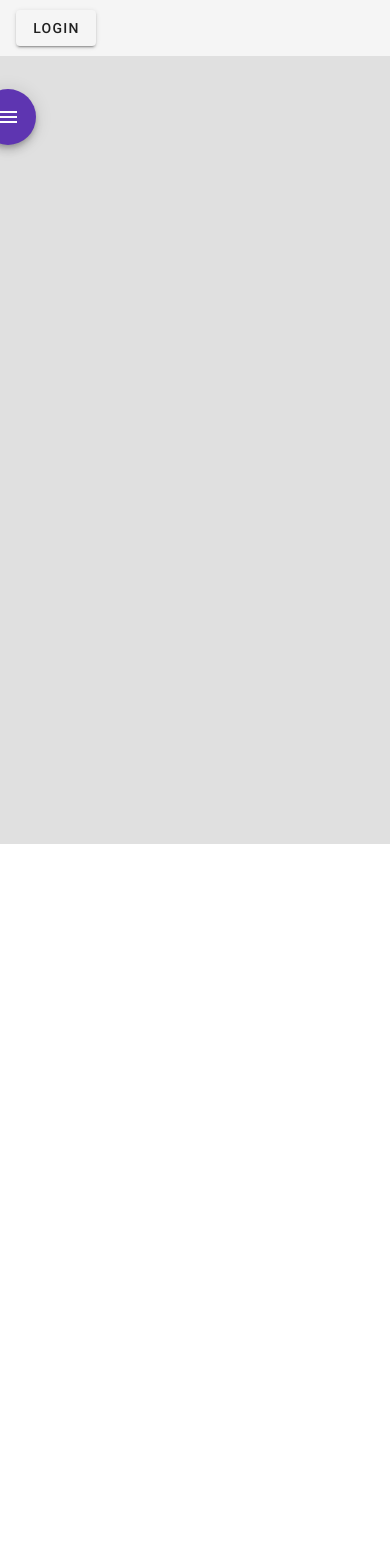
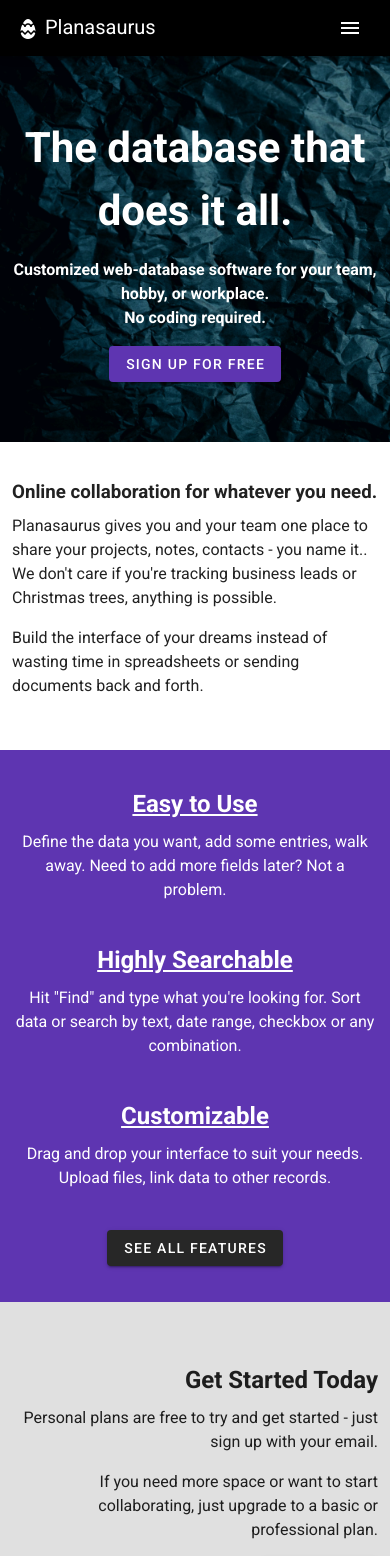
Before and after one commit to johnventions/Planasaurus, a Vue app: page / in a window 390 px wide. Shown: the top 1556 px of the page. Before the commit the page ends 844 px from the top, so only its background shows below. Built offline with nearby package versions, Linux system fonts and the light colour scheme; no server answers; what vue-js-modal would draw is missing.

Commit message:
Shorty got a homepage

```diff
--- a/src/App.vue
+++ b/src/App.vue
@@ -1,15 +1,16 @@
 <template>
   <v-app>
-    <app-side-nav v-if="authenticated"
-      ref="sidenav"></app-side-nav>
-    <app-tool-nav v-if="authenticated"
+    <app-brand-nav v-if="!showDashTools"></app-brand-nav>
+    <app-side-nav
+      v-if="authenticated && showDashTools"
+      ref="sidenav">
+    </app-side-nav>
+    <app-tool-nav v-if="authenticated && showDashTools"
       v-on:drawertoggle="$refs.sidenav.drawer = !$refs.sidenav.drawer"></app-tool-nav>
-    <app-brand-nav v-if="!authenticated"></app-brand-nav>
     <v-main class="app-main grey lighten-2">
-      <v-container>
-        <router-view />
-      </v-container>
+      <router-view />
       <v-btn
+        v-if="showDashTools"
         class="app-menu d-block d-lg-none"
         fab
         dark
@@ -61,8 +62,11 @@
       'authenticated'
     ]),
     ...mapGetters([
-          'activeProjectType',
-    ])
+      'activeProjectType',
+    ]),
+    showDashTools: function() {
+      return this.$route.matched.find(x => x.meta.dashTools);
+    }
   },
   mounted: function () {
     this.$store.dispatch('getLoginStatus');
@@ -89,6 +93,13 @@
 </script>
 
 <style lang="scss">
+  #app {
+    @media (min-width: 1904px) {
+      .container {
+        max-width: 1440px;
+      }
+    }
+  }
   .app-menu {
     position: fixed;
     bottom: 15px;
--- a/src/components/Structure/BrandNav/BrandNav.vue
+++ b/src/components/Structure/BrandNav/BrandNav.vue
@@ -1,15 +1,75 @@
 <template>
     <div>
-        <v-app-bar app flat class="">
-            <v-btn to="/login">Login</v-btn>
+        <v-app-bar app color="black" dark class="">
+            <v-container class="py-0 fill-height">
+                <v-row>
+                    <v-toolbar-title class="py-2">
+                        <v-icon>
+                            mdi-egg-easter
+                        </v-icon>
+                        Planasaurus
+                    </v-toolbar-title>
+                    <v-spacer></v-spacer>
+                    <div class="py-2 d-none d-md-block">
+                        <v-btn text to="/plans">Plans</v-btn>
+                        <v-btn text to="/features">Features</v-btn>
+                        <v-btn class="ml-6" color="primary" to="/login">Login</v-btn>
+                    </div>
+                    <v-app-bar-nav-icon
+                        class="d-md-none"
+                        @click="drawer = true">
+                    </v-app-bar-nav-icon>
+                </v-row>
+            </v-container>
         </v-app-bar>
+        <v-navigation-drawer
+            v-model="drawer"
+            absolute
+            temporary
+            >
+            <v-list
+                nav
+                dense>
+                <v-list-item-group
+                    v-model="group"
+                    active-class="deep-purple--text text--accent-4">
+                    <v-list-item>
+                        <v-list-item-icon>
+                        <v-icon>mdi-home</v-icon>
+                        </v-list-item-icon>
+                        <v-list-item-title>Home</v-list-item-title>
+                    </v-list-item>
+                    <v-list-item>
+                        <v-list-item-icon>
+                        <v-icon>mdi-clipboard-list</v-icon>
+                        </v-list-item-icon>
+                        <v-list-item-title>Plans</v-list-item-title>
+                    </v-list-item>
+                    <v-list-item>
+                        <v-list-item-icon>
+                        <v-icon>mdi-sparkles</v-icon>
+                        </v-list-item-icon>
+                        <v-list-item-title>Features</v-list-item-title>
+                    </v-list-item>
+                    <v-list-item>
+                        <v-list-item-icon>
+                        <v-icon>mdi-account</v-icon>
+                        </v-list-item-icon>
+                        <v-list-item-title>Sign Up / Login</v-list-item-title>
+                    </v-list-item>
+                </v-list-item-group>
+            </v-list>
+        </v-navigation-drawer>
     </div>
 </template>
 <script>
 export default {
     name: 'BrandNav',
     data: function() {
-        return {}
+        return {
+            drawer: false,
+            group: null
+        }
     }
 }
 </script>
--- a/src/router/index.js
+++ b/src/router/index.js
@@ -44,6 +44,7 @@
     name: 'Auth Dashboard',
     component: AuthContainer,
     beforeEnter: checkAuth,
+    meta: { requiresAuth: true, dashTools: true },
     children: [
       {
         path: '/',
--- a/src/views/Home.vue
+++ b/src/views/Home.vue
@@ -1,5 +1,102 @@
 <template>
-  <div class="home container">
+  <div class="home">
+    <v-sheet color="" dark class="hero">
+      <v-container class="py-15 ">
+        <v-row
+          align="center"
+          justify="center"
+        >
+          <v-col
+            class="text-center"
+            cols="12"
+          >
+            <h1 class="mb-4">
+              The database that does it all.
+            </h1>
+            <h4 class="subheading mb-4">
+              Customized web-database software for your team, hobby, or workplace.
+              <br/>No coding required.
+            </h4>
+            <v-btn color="primary">
+              Sign Up for free
+            </v-btn>
+          </v-col>
+        </v-row>
+      </v-container>
+    </v-sheet>
+    <v-sheet class="py-6">
+      <v-container>
+        <v-row>
+          <v-col class="col-md-6">
+            <h3 class="mb-2">
+              Online collaboration for whatever you need.
+            </h3>
+            <p>
+              Planasaurus gives you and your team one place to share your projects, notes, contacts - you name it.. We don't care if you're tracking business leads or Christmas trees, anything is possible.
+            </p>
+            <p>
+              Build the interface of your dreams instead of wasting time in spreadsheets or sending documents back and forth.
+            </p>
+          </v-col>
+        </v-row>
+      </v-container>
+    </v-sheet>
+    <v-sheet color="primary" dark class="py-6">
+      <v-container>
+        <v-row class="text-center">
+          <v-col class="col-12 col-md-4">
+            <h2 class="text-decoration-underline mb-2">
+              Easy to Use
+            </h2>
+            <p>
+              Define the data you want, add some entries, walk away. Need to add more fields later? Not a problem.
+            </p>
+          </v-col>
+          <v-col class="col-12 col-md-4">
+            <h2 class="text-decoration-underline mb-2">
+              Highly Searchable
+            </h2>
+            <p>
+              Hit "Find" and type what you're looking for. Sort data or search by text, date range, checkbox or any combination.
+            </p>
+          </v-col>
+          <v-col class="col-12 col-md-4">
+            <h2 class="text-decoration-underline mb-2">
+              Customizable
+            </h2>
+            <p>
+              Drag and drop your interface to suit your needs. Upload files, link data to other records.
+            </p>
+          </v-col>
+          <v-col cols="12">
+            <v-btn to="/features">
+              See all features
+            </v-btn>
+          </v-col>
+        </v-row>
+      </v-container>
+    </v-sheet>
+    <div class="py-6">
+      <v-container class="text-right">
+        <v-row>
+          <v-col class="col-12 col-md-6">
+
+          </v-col>
+          <v-col class="col-12 col-md-6">
+            <h2 class="mb-2">Get Started Today
+            </h2>
+            <p>
+              Personal plans are free to try and get started - just sign up with your email.
+              </p><p>
+                If you need more space or want to start collaborating, just upgrade to a basic or professional plan.
+            </p>
+            <v-btn color="primary">
+              See Plans
+            </v-btn>
+          </v-col>
+        </v-row>
+      </v-container>
+    </div>
   </div>
 </template>
 
@@ -11,3 +108,33 @@
   name: 'Home'
 }
 </script>
+<style lang="scss">
+  .hero {
+    background: url("/img/home/home-hero.jpg");
+    background-size: cover;
+    position: relative;
+
+    .container {
+      position: relative;
+      z-index: 2;
+    }
+
+    &:before {
+      display: block;
+      content: '';
+      position: absolute;
+      width: 100%;
+      height: 100%;
+      background: rgb(0, 0, 0, 0.22);
+      z-index: 1;
+    }
+  }
+
+  h1 {
+    font-size: 42px;
+  }
+
+  h2 {
+    font-size: 24px;
+  }
+</style>
```
Also changed, not shown: credits.txt (added), public/img/home/home-hero.jpg (added).
